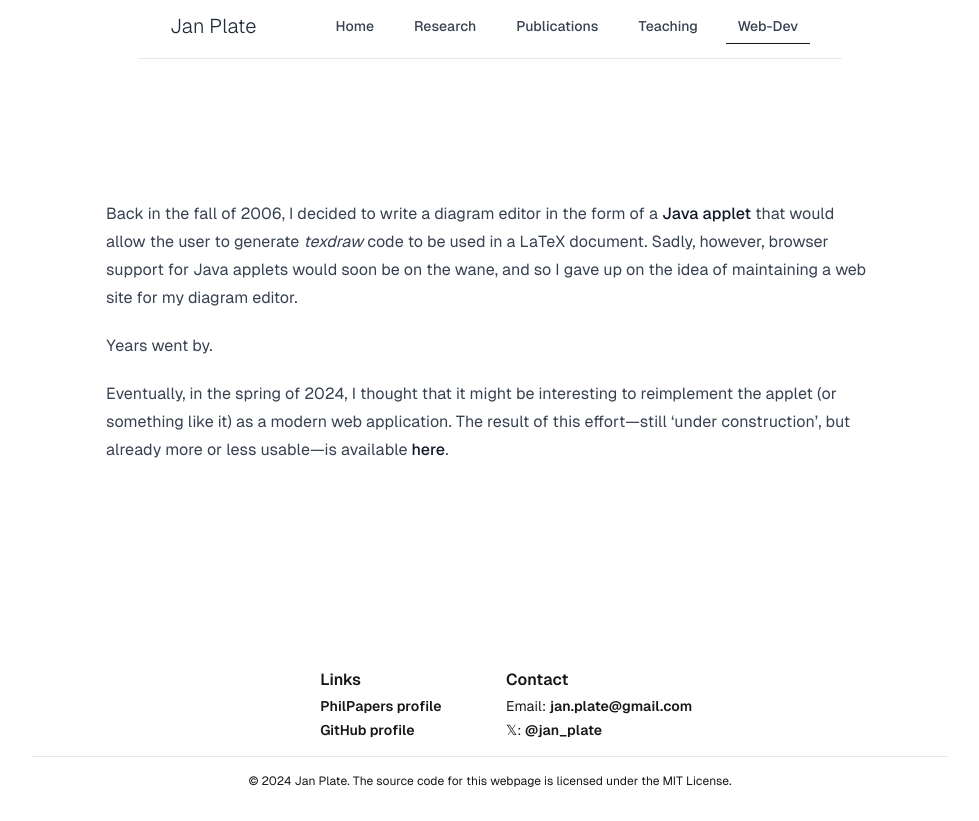
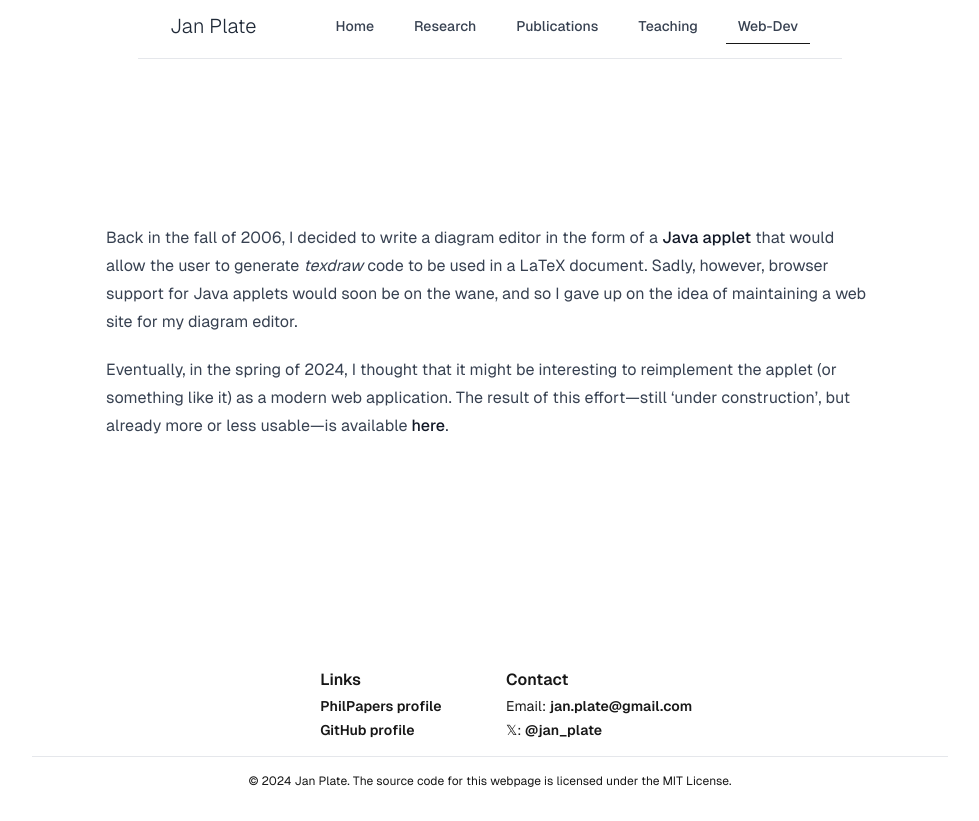
Before and after one commit to jplate/home, a Next.js app: page /WebDev in a window 1280 px wide. Shown: the whole page, without its empty margins (150-1129 px from the left). Built offline with nearby package versions, Linux system fonts and the light colour scheme.

Commit message:
Update page.tsx

```diff
--- a/src/app/WebDev/page.tsx
+++ b/src/app/WebDev/page.tsx
@@ -20,7 +20,6 @@ export default function Page() {
                     for Java applets would soon be on the wane, and so I gave up
                     on the idea of maintaining a web site for my diagram editor.
                 </p>
-                <p>Years went by.</p>
                 <p>
                     Eventually, in the spring of 2024, I thought that it might
                     be interesting to reimplement the applet (or something like
```
